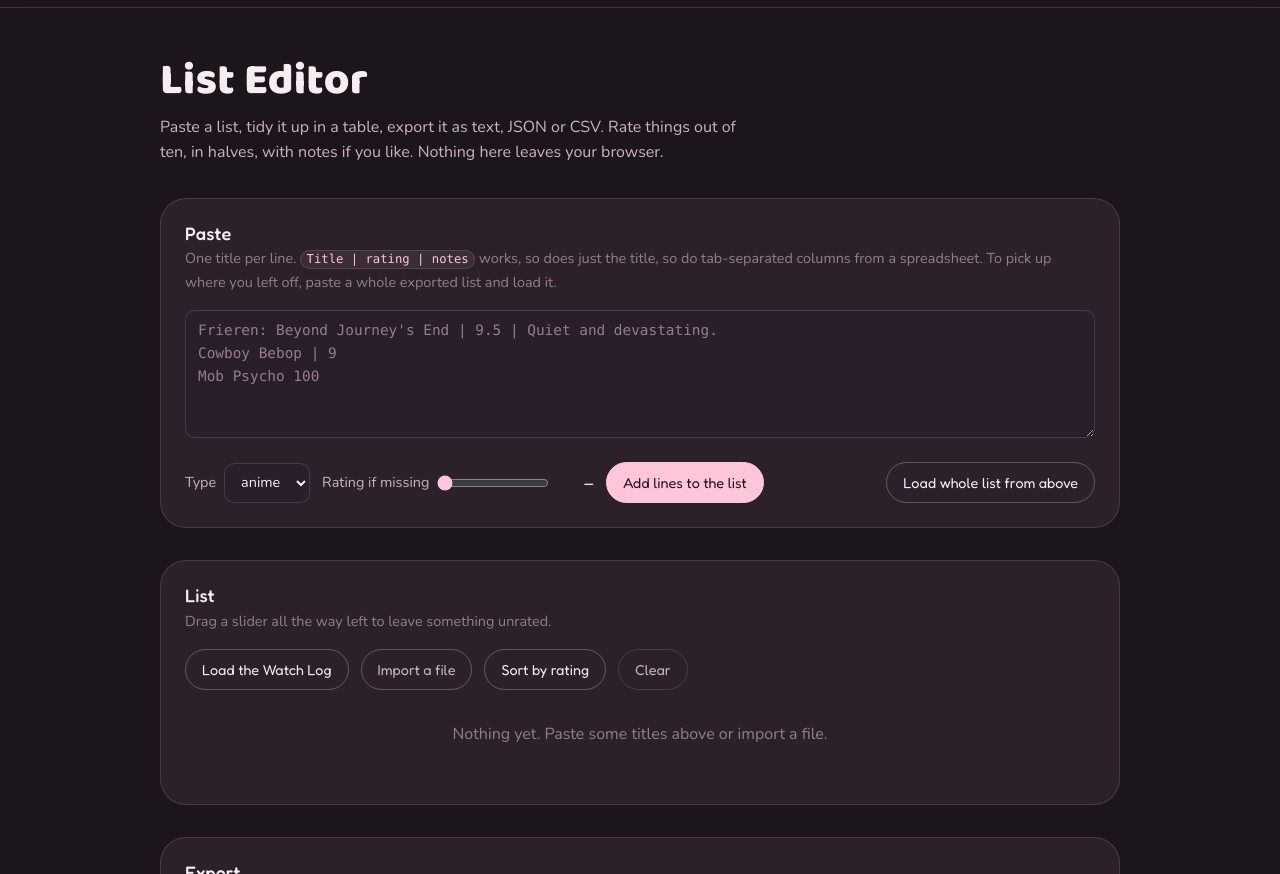
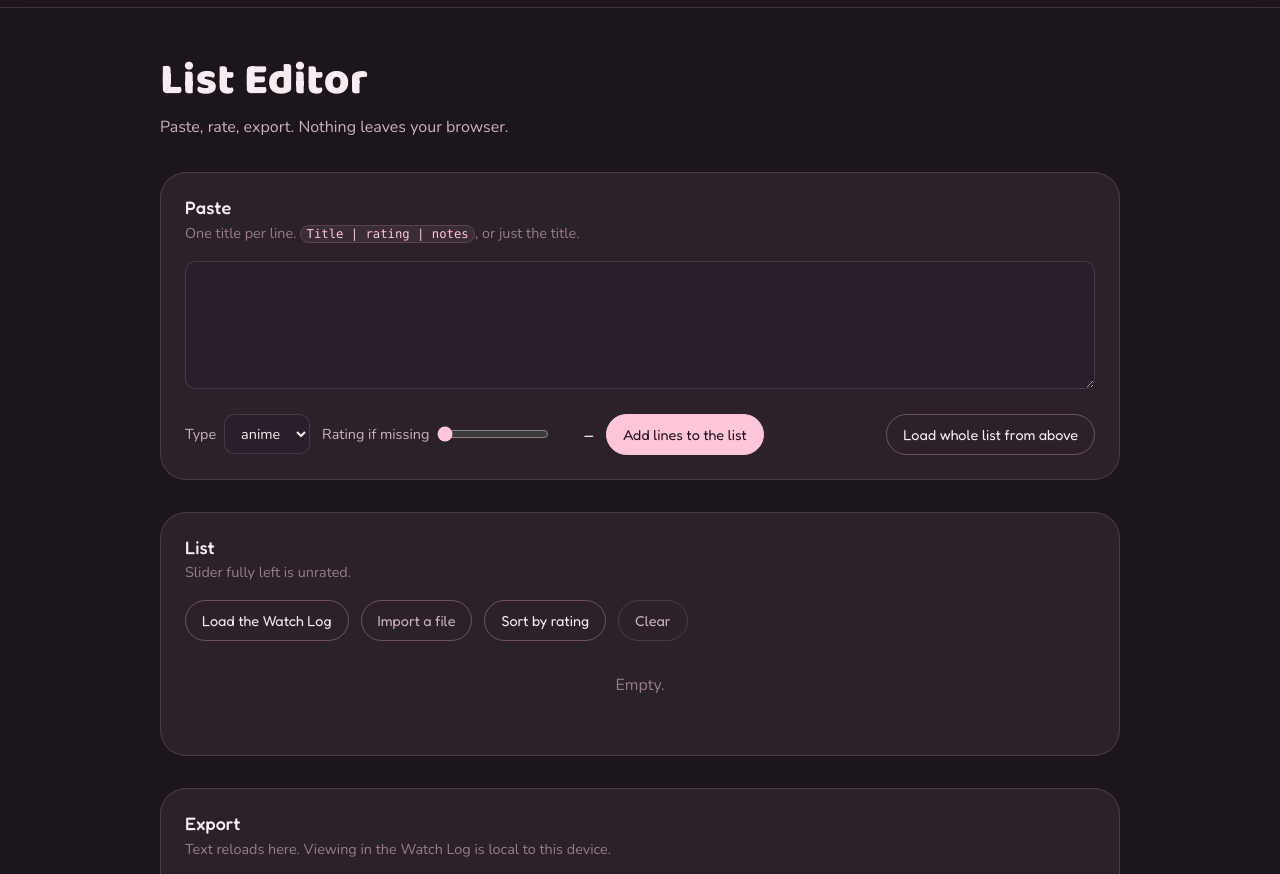
Before and after one commit to ProgrammingPaddy/piddicuscom, a website: page public/projects/list-editor/index.html in a window 1280 px wide. Shown: the part 34-908 px from the top of the page. Drawn offline with nearby package versions, Linux system fonts and the light colour scheme.

Commit message:
Visual improvements to homepage

```diff
--- a/public/projects/list-editor/index.html
+++ b/public/projects/list-editor/index.html
@@ -3,7 +3,7 @@
 <head>
     <meta charset="UTF-8">
     <meta name="viewport" content="width=device-width, initial-scale=1.0">
-    <meta name="description" content="Paste a list, tidy it in a table, export it as text, JSON or CSV.">
+    <meta name="description" content="Paste, rate, export.">
     <meta name="theme-color" content="#1d151c">
     <title>List Editor</title>
     <link rel="icon" type="image/svg+xml" href="../../favicon.svg">
@@ -285,20 +285,12 @@
 <body>
     <main class="page">
         <h1 class="title">List Editor</h1>
-        <p class="lead">
-            Paste a list, tidy it up in a table, export it as text, JSON or CSV.
-            Rate things out of ten, in halves, with notes if you like. Nothing
-            here leaves your browser.
-        </p>
+        <p class="lead">Paste, rate, export. Nothing leaves your browser.</p>
 
         <section class="panel" aria-labelledby="paste-title">
             <h2 class="panel__title" id="paste-title">Paste</h2>
-            <p class="panel__hint">
-                One title per line. <code>Title | rating | notes</code> works, so does
-                just the title, so do tab-separated columns from a spreadsheet.
-                To pick up where you left off, paste a whole exported list and load it.
-            </p>
-            <textarea class="field paste" id="paste" placeholder="Frieren: Beyond Journey's End | 9.5 | Quiet and devastating.&#10;Cowboy Bebop | 9&#10;Mob Psycho 100" aria-label="Pasted list"></textarea>
+            <p class="panel__hint">One title per line. <code>Title | rating | notes</code>, or just the title.</p>
+            <textarea class="field paste" id="paste" aria-label="Pasted list"></textarea>
             <div class="controls">
                 <label>Type
                     <select class="select" id="paste-type">
@@ -319,7 +311,7 @@
 
         <section class="panel" aria-labelledby="rows-title">
             <h2 class="panel__title" id="rows-title">List</h2>
-            <p class="panel__hint">Drag a slider all the way left to leave something unrated.</p>
+            <p class="panel__hint">Slider fully left is unrated.</p>
             <div class="controls">
                 <button class="button" id="load-log" type="button">Load the Watch Log</button>
                 <input class="file-input" id="import-file" type="file" accept=".txt,.json,.csv,text/plain,application/json,text/csv">
@@ -341,16 +333,12 @@
                 </thead>
                 <tbody id="rows"></tbody>
             </table>
-            <p class="empty" id="empty">Nothing yet. Paste some titles above or import a file.</p>
+            <p class="empty" id="empty">Empty.</p>
         </section>
 
         <section class="panel" aria-labelledby="export-title">
             <h2 class="panel__title" id="export-title">Export</h2>
-            <p class="panel__hint">
-                Text keeps the list readable and re-loadable here; JSON and CSV
-                are for other tools. Viewing in the Watch Log shows your list
-                there, on this device only.
-            </p>
+            <p class="panel__hint">Text reloads here. Viewing in the Watch Log is local to this device.</p>
             <div class="controls">
                 <button class="button button--primary" id="copy" type="button">Copy text</button>
                 <button class="button" id="download" type="button">Download text</button>
--- a/public/projects/list-editor/project.json
+++ b/public/projects/list-editor/project.json
@@ -1,6 +1,8 @@
 {
   "title": "List Editor",
-  "description": "Paste a list, tidy it in a table, export it as the Watch Log file, JSON or CSV.",
-  "tags": ["tools"],
+  "description": "Paste a list, rate it, export it.",
+  "tags": [
+    "tools"
+  ],
   "order": 5
 }
--- a/public/projects/projects.json
+++ b/public/projects/projects.json
@@ -50,7 +50,7 @@
     {
       "slug": "list-editor",
       "title": "List Editor",
-      "description": "Paste a list, tidy it in a table, export it as the Watch Log file, JSON or CSV.",
+      "description": "Paste a list, rate it, export it.",
       "icon": null,
       "preview": "previews/list-editor.svg",
       "tags": [
```
Also changed, not shown: public/previews/list-editor.svg, public/previews/watch-log.svg.
